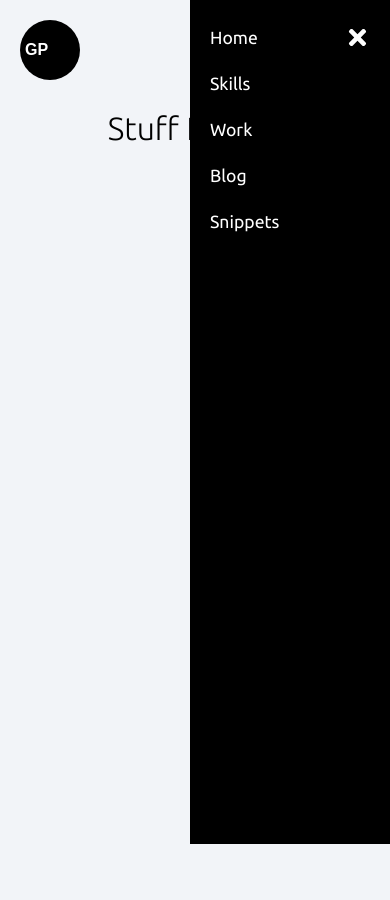
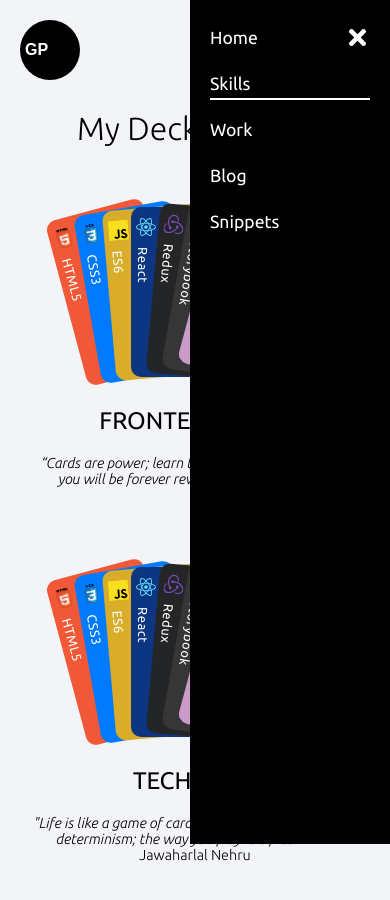
Before and after one commit to glenpadua/glenpadua.com, a Next.js app: page /skills in a window 390 px wide. Both pictures are taken after a click on the icon 357 px from the left and 37 px from the top of the page. Shown: the top 900 px of the page. Before the commit the page ends 844 px from the top, so only its background shows below. Built offline with nearby package versions, Linux system fonts and the light colour scheme; a web font is replaced by a local one.

Commit message:
Add responsive skills page

```diff
--- a/components/CardDeck/index.js
+++ b/components/CardDeck/index.js
@@ -23,10 +23,13 @@ const generateNthChildrenStyles = (cards, initialStyles, increments) => {
 const Wrapper = styled.ul`
   list-style-type: none;
   position: relative;
-  width: 350px;
-  height: 300px;
-  display: flex;
-  justify-content: center;
+  width: 260px;
+  height: 200px;
+
+  @media only screen and (min-width: 601px) {
+    height: 340px;
+    width: 450px;
+  }
 
   li {
     position: absolute;
@@ -83,10 +86,10 @@ const Wrapper = styled.ul`
   }
 `;
 
-const CardDeck = ({ cards }) => (
+const CardDeck = ({ cards, onCardClick }) => (
   <Wrapper cards={cards}>
     {cards.map(card => (
-      <SkillCard key={card.id} {...card} />
+      <SkillCard key={card.id} onClick={() => onCardClick(card)} {...card} />
     ))}
   </Wrapper>
 );
--- a/components/Header/Menu.js
+++ b/components/Header/Menu.js
@@ -1,4 +1,5 @@
 import React from 'react';
+import { useRouter } from 'next/router';
 import styled from 'styled-components';
 import { motion } from 'framer-motion';
 import { NavItem } from './MobileNav';
@@ -47,6 +48,8 @@ const itemVariant = {
 
 const Menu = ({ items }) => {
   useLockBodyScroll();
+  const router = useRouter();
+
   return (
     <Wrapper
       variants={menuVariant}
@@ -60,6 +63,7 @@ const Menu = ({ items }) => {
           key={item.name}
           url={item.url}
           name={item.name}
+          isActive={item.url === router.pathname}
         />
       ))}
     </Wrapper>
--- a/components/Header/MobileNav.js
+++ b/components/Header/MobileNav.js
@@ -19,12 +19,12 @@ const Item = styled(motion.li)`
   margin-bottom: 20px;
 
   &:after {
-    transition: all ease-out 0.5s;
+    transition: all ease-out 0.2s;
     display: block;
     margin-top: 5px;
     content: '';
     height: 2px;
-    width: 0;
+    width: ${props => (props.isActive ? '100%' : '0')};
     background-color: #fff;
   }
 
@@ -37,9 +37,9 @@ const StyledLink = styled.a`
   font-size: 1.1em;
 `;
 
-export const NavItem = ({ name, url, ...props }) => {
+export const NavItem = ({ name, url, isActive, ...props }) => {
   return (
-    <Item {...props}>
+    <Item isActive={isActive} {...props}>
       <Link href={url}>
         <StyledLink>{name}</StyledLink>
       </Link>
--- a/components/Header/index.js
+++ b/components/Header/index.js
@@ -1,4 +1,5 @@
 import React from 'react';
+import { useRouter } from 'next/router';
 import styled from 'styled-components';
 import Logo from 'components/Logo';
 import MobileNav, { NavItem } from './MobileNav';
@@ -35,13 +36,19 @@ const MainNav = styled.ul`
 `;
 
 const Header = () => {
+  const router = useRouter();
   return (
     <Wrapper>
       <Logo size="small" />
       <MobileNav items={menuItems} />
       <MainNav>
         {menuItems.map(item => (
-          <NavItem key={item.name} name={item.name} url={item.url} />
+          <NavItem
+            key={item.name}
+            name={item.name}
+            url={item.url}
+            isActive={item.url === router.pathname}
+          />
         ))}
       </MainNav>
     </Wrapper>
--- a/components/PageTitle/index.js
+++ b/components/PageTitle/index.js
@@ -4,6 +4,7 @@ import styled, { css } from 'styled-components';
 const Text = styled.h1`
   color: #000;
   font-weight: 300;
+  text-align: center;
 `;
 
 const PageTitle = ({ children }) => <Text>{children}</Text>;
--- a/components/SkillCard/index.js
+++ b/components/SkillCard/index.js
@@ -1,4 +1,4 @@
-import React from 'react';
+import React, { useState, useEffect } from 'react';
 import styled from 'styled-components';
 
 const Card = styled.li`
@@ -12,6 +12,10 @@ const Card = styled.li`
   @media only screen and (max-width: 600px) {
     width: 100px;
     height: 170px;
+  }
+
+  @media only screen and (min-width: 992px) {
+    cursor: pointer;
   }
 `;
 
@@ -94,11 +98,17 @@ const LogoWrapper = styled.div`
   justify-content: center;
 `;
 
-const cornerLogoDimension = window.innerWidth < 600 ? '20px' : '30px';
-const centerLogoDimension = window.innerWidth < 600 ? '40px' : '80px';
+const SkillCard = ({ text, logo, color, onClick }) => {
+  const [width, setWidth] = useState(0);
 
-const SkillCard = ({ text, logo, color }) => (
-  <Card color={color}>
+  useEffect(() => {
+    setWidth(window.innerWidth);
+  }, []);
+
+  const cornerLogoDimension = width < 600 ? '20px' : '30px';
+  const centerLogoDimension = width < 600 ? '40px' : '80px';
+  return (
+    <Card color={color} onClick={onClick}>
       <LogoTop
         src={logo}
         width={cornerLogoDimension}
@@ -120,5 +130,6 @@ const SkillCard = ({ text, logo, color }) => (
       <TextBottom>{text}</TextBottom>
     </Card>
   );
+};
 
 export default SkillCard;
--- a/pages/index.js
+++ b/pages/index.js
@@ -35,7 +35,7 @@ const CardWrapper = styled.div`
   }
 `;
 
-export default function Blog() {
+export default function Home() {
   return (
     <>
       <Head>
--- a/pages/skills.js
+++ b/pages/skills.js
@@ -1,16 +1,104 @@
+import { useState, useEffect } from 'react';
 import styled from 'styled-components';
 import Head from 'next/head';
 
 import Layout from 'components/Layout';
 import PageTitle from 'components/PageTitle';
+import CardDeck from 'components/CardDeck';
+import SkillCard from 'components/SkillCard';
+import { frontendCards } from 'utils/helpers';
 
 const Wrapper = styled.div`
   width: 100%;
-  text-align: center;
   margin-top: 30px;
 `;
 
+const Decks = styled.div`
+  width: 100%;
+  margin-top: 50px;
+
+  @media only screen and (min-width: 600px) {
+    display: flex;
+    justify-content: center;
+    flex-wrap: wrap;
+  }
+`;
+
+const Section = styled.section`
+  padding: 10px;
+  margin-bottom: 60px;
+  text-align: center;
+  display: flex;
+  flex-direction: column;
+  align-items: center;
+
+  @media only screen and (min-width: 992px) {
+    width: 90%;
+    display: flex;
+    flex-direction: row;
+    justify-content: space-between;
+    align-items: center;
+
+    &:nth-child(2) {
+      flex-direction: row-reverse;
+    }
+  }
+`;
+
+const Deck = styled.div`
+  margin-bottom: 20px;
+`;
+
+const Title = styled.h2`
+  font-weight: 400;
+
+  @media only screen and (min-width: 601px) {
+    font-size: 1.8em;
+  }
+`;
+
+const Info = styled.div`
+  @media only screen and (min-width: 992px) {
+    width: 40%;
+  }
+`;
+
+const SelectedCard = styled.div`
+  display: flex;
+  flex-direction: column;
+  align-items: center;
+
+  li {
+    display: block;
+  }
+
+  p {
+    font-size: 1.1em;
+    margin-top: 30px;
+  }
+
+  @media only screen and (max-width: 992px) {
+    display: none;
+  }
+`;
+
+const Quote = styled.p`
+  font-weight: 300;
+  font-size: 0.9em;
+
+  @media only screen and (min-width: 600px) {
+    font-size: 1.2em;
+  }
+`;
+
 const Skills = () => {
+  const [selectedFrontendCard, setSelectedCard] = useState(null);
+  const [width, setWidth] = useState(0);
+
+  useEffect(() => {
+    setWidth(window.innerWidth);
+  }, []);
+
   return (
     <>
       <Head>
@@ -18,7 +106,65 @@ const Skills = () => {
       </Head>
       <Layout>
         <Wrapper>
-          <PageTitle>Stuff I Know</PageTitle>
+          <PageTitle>My Deck of Skills</PageTitle>
+          <Decks>
+            <Section>
+              <Deck>
+                <CardDeck
+                  cards={frontendCards}
+                  onCardClick={card => setSelectedCard(card)}
+                />
+                <Title>FRONTEND DECK</Title>
+              </Deck>
+              <Info>
+                {selectedFrontendCard && width > 992 ? (
+                  <SelectedCard>
+                    <SkillCard {...selectedFrontendCard} />
+                    <p>
+                      Something interesting about this skill that I've done in a
+                      few words that will really hit home with whoever reads it.
+                    </p>
+                  </SelectedCard>
+                ) : (
+                  <Quote>
+                    <i>
+                      “Cards are power; learn to harness that power, and you
+                      will be forever rewarded."
+                    </i>{' '}
+                    - James Swain
+                  </Quote>
+                )}
+              </Info>
+            </Section>
+            <Section>
+              <Deck>
+                <CardDeck
+                  cards={frontendCards}
+                  onCardClick={card => setSelectedCard(card)}
+                />
+                <Title>TECH DECK</Title>
+              </Deck>
+              <Info>
+                {selectedFrontendCard && width > 992 ? (
+                  <SelectedCard>
+                    <SkillCard {...selectedFrontendCard} />
+                    <p>
+                      Something interesting about this skill that I've done in a
+                      few words that will really hit home with whoever reads it.
+                    </p>
+                  </SelectedCard>
+                ) : (
+                  <Quote>
+                    <i>
+                      "Life is like a game of cards. The hand you are dealt is
+                      determinism; the way you play it is free will."
+                    </i>{' '}
+                    - Jawaharlal Nehru
+                  </Quote>
+                )}
+              </Info>
+            </Section>
+          </Decks>
         </Wrapper>
       </Layout>
     </>
--- a/utils/helpers.js
+++ b/utils/helpers.js
@@ -61,7 +61,7 @@ export const aboutCards = [
       </i>
     ),
     color: 'rgba(12, 53, 130, 0.7)',
-    href: '/work',
+    link: '/work',
   },
   {
     id: 3,
@@ -73,7 +73,7 @@ export const aboutCards = [
       </i>
     ),
     color: '#be9063',
-    href: '/work',
+    link: '/work',
   },
   {
     id: 4,
@@ -81,7 +81,7 @@ export const aboutCards = [
     icon: <FaBlog />,
     info: <i>"Title of the Blog Post"</i>,
     color: '#acddfa',
-    href: '/blog',
+    link: '/blog',
   },
   {
     id: 5,
@@ -89,19 +89,15 @@ export const aboutCards = [
     icon: <FaMicroblog />,
     info: <i>"Title of the Snippet"</i>,
     color: '#f4d721',
-    href: '/snippets',
+    link: '/snippets',
   },
   {
     id: 6,
-    title: 'STARTUP I CO-FOUNDED',
+    title: 'ZEPHONY',
     icon: <FaFistRaised />,
-    info: (
-      <i>
-        "<b>Zephony</b>, with my buddy Kevin"
-      </i>
-    ),
+    info: <i>"Startup I Co-Founded in 2017"</i>,
     color: '#6465a5',
-    href: '/work',
+    link: '/work',
   },
   {
     id: 7,
@@ -131,17 +127,68 @@ export const aboutCards = [
     color: '#f05837',
     href: 'https://www.goodreads.com/user/show/92235776-glen-padua',
   },
+  // {
+  //   id: 10,
+  //   title: 'CURRENTLY LISTENING TO',
+  //   icon: <FaSpotify />,
+  //   info: (
+  //     <i>
+  //       <b>"Song Title"</b> by Artist
+  //     </i>
+  //   ),
+  //   color: '#40d15d',
+  //   href:
+  //     'https://open.spotify.com/album/3qPIe6YsuQ0qzg6bSEQjfv?highlight=spotify:track:3c9xinOHrEqF39omS0Czj1',
+  // },
+];
+
+export const frontendCards = [
   {
-    id: 10,
-    title: 'CURRENTLY LISTENING TO',
-    icon: <FaSpotify />,
-    info: (
-      <i>
-        <b>"Song Title"</b> by Artist
-      </i>
-    ),
-    color: '#40d15d',
-    href:
-      'https://open.spotify.com/album/3qPIe6YsuQ0qzg6bSEQjfv?highlight=spotify:track:3c9xinOHrEqF39omS0Czj1',
+    id: 1,
+    text: 'HTML5',
+    logo: '/assets/html5.svg',
+    color: '#f05837',
+  },
+  {
+    id: 2,
+    text: 'CSS3',
+    logo: '/assets/css3.svg',
+    color: '#007bff',
+  },
+  {
+    id: 3,
+    text: 'ES6',
+    logo: '/assets/javascript.svg',
+    color: '#d9ac2a',
+  },
+  {
+    id: 4,
+    text: 'React',
+    logo: '/assets/react.svg',
+    color: 'rgba(12, 53, 130, 1)',
+  },
+  {
+    id: 5,
+    text: 'Redux',
+    logo: '/assets/redux.svg',
+    color: '#242527',
+  },
+  {
+    id: 6,
+    text: 'Storybook',
+    logo: '/assets/storybook.png',
+    color: '#363636',
+  },
+  {
+    id: 7,
+    text: 'NextJS',
+    logo: '/assets/next-js.svg',
+    color: '#cc99cb',
+  },
+  {
+    id: 8,
+    text: 'Testing Library',
+    logo: '/assets/testing-library.png',
+    color: '#0862ad',
   },
 ];
```
Also changed, not shown: components/AboutCard/index.js (+10 -1 lines), public/assets/next-js.svg (added). Lines whose indentation alone changed are shown as unchanged.
